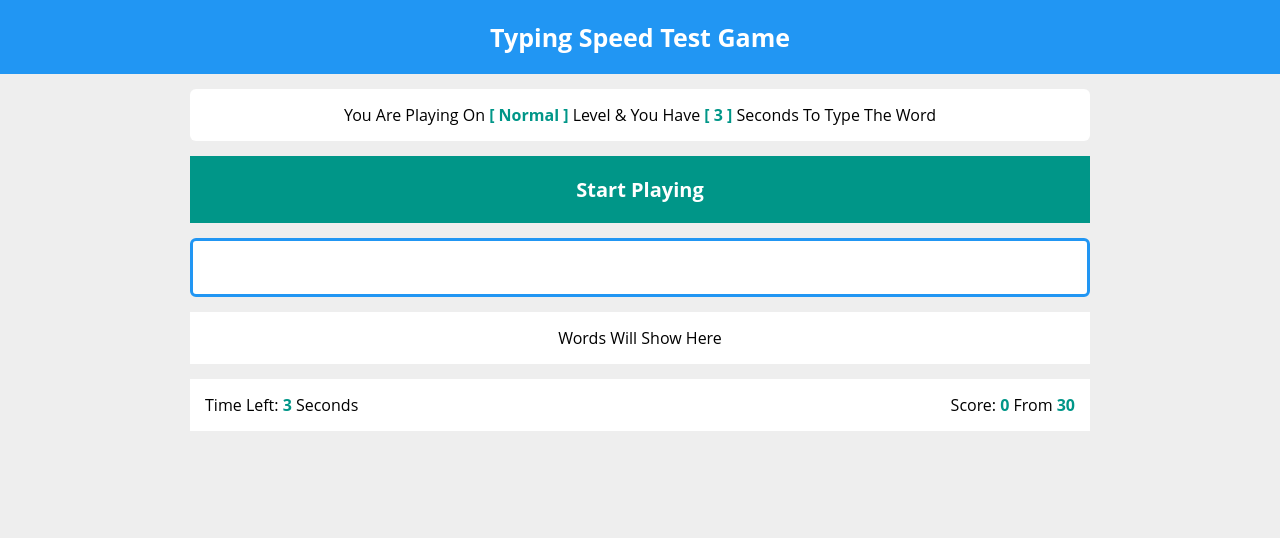
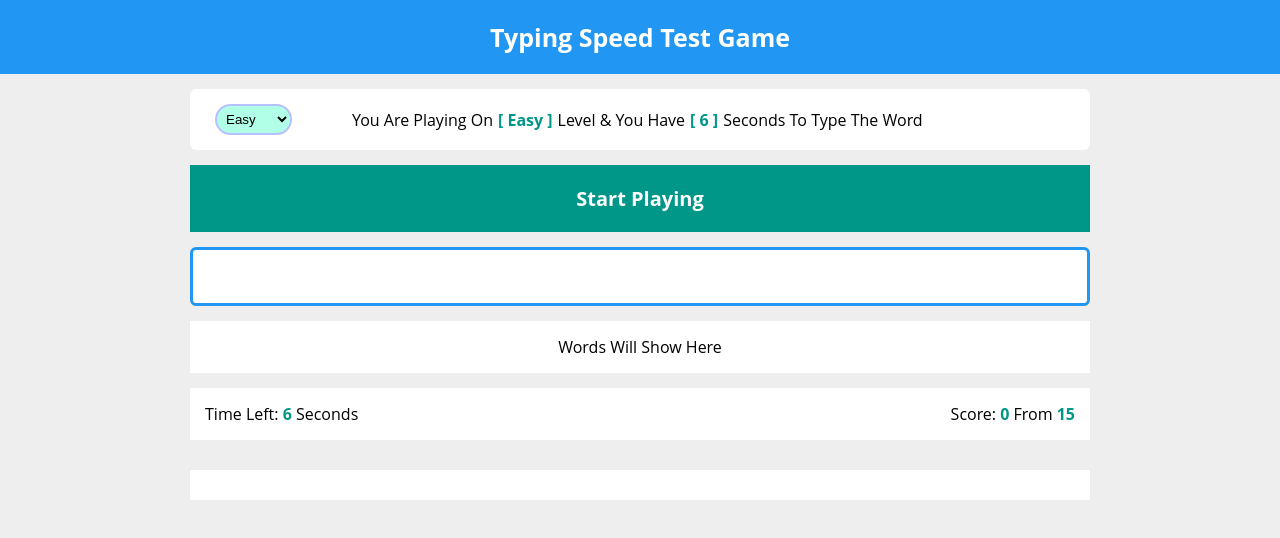
Before and after one commit to Gerges-Creative/Typing-Speed-Test_Portfolio_Project, a plain HTML site: page typing_speed_test.html in a window 1280 px wide. Drawn offline with Linux system fonts and the light colour scheme.

Commit message:
Advanced Features

```diff
--- a/app.js
+++ b/app.js
@@ -18,21 +18,35 @@
   ---- [08] Start The Time And Count Score
   ---- [09] Add The Error And Success Messages
   [04] Your Trainings To Add Features
-  ---- [01] Save Score To Local Storage With Date
-  ---- [02] Choose Levels From Select Box
-  ---- [03] Break The Logic To More Functions
-  ---- [04] Choose Array Of Words For Every Level
-  ---- [05] Write Game Instruction With Dynamic Values
-  ---- [06] Add 3 Seconds For The First Word
+  ---- [01] Save Score To Local Storage With Date => DONE
+  ---- [02] Choose Levels From Select Box => DONE
+  ---- [03] Break The Logic To More Functions => Don't know how yet.
+  ---- [04] Choose Array Of Words For Every Level => DONE
+  ---- [05] Write Game Instruction With Dynamic Values => Will do it later.
+  ---- [06] Add 3 Seconds For The First Word => Don't know how yet.
+  ---- [07] Pressing Enter Checks The Word Immediatly.
 */
 
-// Array Of Words
-const words = [
-    "Hello",
-    "Programming",
-    "Code",
-    "Javascript",
-    "Town",
+// Array Of Words For Each Level Easy, Normal, And Hard
+const easyWords = [
+  "Hello",
+  "Coding",
+  "Code",
+  "Town",
+  "Task",
+  "Runner",
+  "Roles",
+  "Test",
+  "Funny",
+  "Rust",
+  "world",
+  "Cat",
+  "Dog",
+  "Bird",
+  "Apple"
+  ];
+
+  const normalWords = [
     "Country",
     "Testing",
     "Youtube",
@@ -43,33 +57,40 @@ const words = [
     "Internet",
     "Python",
     "Scala",
-    "Destructuring",
-    "Paradigm",
     "Styling",
     "Cascade",
-    "Documentation",
-    "Coding",
-    "Funny",
     "Working",
-    "Dependencies",
-    "Task",
-    "Runner",
-    "Roles",
-    "Test",
-    "Rust",
+    "Keyboard",
     "Playing"
   ];
 
+const hardWords = [
+    "Programming",
+    "Javascript",
+    "Destructuring",
+    "Paradigm",
+    "Documentation",
+    "Dependencies",
+    "Pneumonia",
+    "Xylophone",
+    "University",
+    "Encyclopedia",
+    "Hypothetical"
+  ];
+
+  // This Will Contain The Words Of The Chosen Level
+  let currentWords = [];
+
   // Setting Levels
   const lvls = {
-    "Easy": 5,
-    "Normal": 3,
-    "Hard": 2
+    "Easy": 6,
+    "Normal": 4,
+    "Hard": 3
   };
 
   // Default Level
-  let defaultLevelName = "Normal"; // Change Level From Here
-  let defaultLevelSeconds = lvls[defaultLevelName];
+  let currentLevel;
+  let currentLevelSeconds;
 
   // Catch Selectors
   let startButton = document.querySelector(".start");
@@ -82,12 +103,46 @@ const words = [
   let scoreGot = document.querySelector(".score .got");
   let scoreTotal = document.querySelector(".score .total");
   let finishMessage = document.querySelector(".finish");
+  let container = document.querySelector(".container");
 
+  // Detect Chosen Level
+  document.addEventListener('DOMContentLoaded', function () {
+    const selectBox = document.getElementById('levelSelect');
+
+    // Check and handle the initial value on page load
+    const initialSelectedValue = selectBox.value;
+    handleLevelChange(initialSelectedValue);
+
+    selectBox.addEventListener('change', function () {
+        const selectedValue = selectBox.value;
+        handleLevelChange(selectedValue);
+    });
+  });
+
+  // Change The Difficulty Level
   // Setting Level Name + Seconds + Score
-  lvlNameSpan.innerHTML = defaultLevelName;
-  secondsSpan.innerHTML = defaultLevelSeconds;
-  timeLeftSpan.innerHTML = defaultLevelSeconds;
-  scoreTotal.innerHTML = words.length;
+  function handleLevelChange(level) {
+    currentLevel = level;
+    currentLevelSeconds = lvls[level]
+
+    lvlNameSpan.innerHTML = level;
+    secondsSpan.innerHTML = currentLevelSeconds;
+    timeLeftSpan.innerHTML = currentLevelSeconds;
+
+    if (level === 'Easy') {
+        console.log('Level Easy Selected');
+        scoreTotal.innerHTML = easyWords.length;
+        currentWords = easyWords.slice();
+    } else if (level === 'Normal') {
+        console.log('Level Normal Selected');
+        scoreTotal.innerHTML = normalWords.length;
+        currentWords = normalWords.slice();
+    } else if (level === 'Hard') {
+      console.log('Level Hard Selected');
+      scoreTotal.innerHTML = hardWords.length;
+      currentWords = hardWords.slice();
+    }
+  }
 
   // Disable Paste Event
   input.onpaste = function () {
@@ -104,20 +159,20 @@ const words = [
 
   function genWords() {
     // Get Random Word From Array
-    let randomWord = words[Math.floor(Math.random() * words.length)];
+    let randomWord = currentWords[Math.floor(Math.random() * currentWords.length)];
     // Get Word Index
-    let wordIndex = words.indexOf(randomWord);
+    let wordIndex = currentWords.indexOf(randomWord);
     // Remove WordFrom Array
-    words.splice(wordIndex, 1);
+    currentWords.splice(wordIndex, 1);
     // Show The Random Word
     theWord.innerHTML = randomWord;
     // Empty Upcoming Words
     upcomingWords.innerHTML = '';
-    // Generate Words
-    for (let i = 0; i < words.length; i++) {
+    // Generate Upcoming Words
+    for (let i = 0; i < currentWords.length; i++) {
       // Create Div Element
       let div = document.createElement("div");
-      let txt = document.createTextNode(words[i]);
+      let txt = document.createTextNode(currentWords[i]);
       div.appendChild(txt);
       upcomingWords.appendChild(div);
     }
@@ -126,7 +181,7 @@ const words = [
   }
 
   function startPlay() {
-    timeLeftSpan.innerHTML = defaultLevelSeconds;
+    timeLeftSpan.innerHTML = currentLevelSeconds;
     let start = setInterval(() => {
       timeLeftSpan.innerHTML--;
       if (timeLeftSpan.innerHTML === "0") {
@@ -138,7 +193,7 @@ const words = [
           input.value = '';
           // Increase Score
           scoreGot.innerHTML++;
-          if (words.length > 0) {
+          if (currentWords.length > 0) {
             // Call Generate Word Function
             genWords();
           } else {
@@ -149,6 +204,9 @@ const words = [
             finishMessage.appendChild(span);
             // Remove Upcoming Words Box
             upcomingWords.remove();
+            // Save Score To Local Storage
+            saveScore(scoreGot.innerHTML, currentLevel);
+
           }
         } else {
           let span = document.createElement("span");
@@ -156,7 +214,41 @@ const words = [
           let spanText = document.createTextNode("Game Over");
           span.appendChild(spanText);
           finishMessage.appendChild(span);
+          // Save Score To Local Storage
+          saveScore(scoreGot.innerHTML, currentLevel);
         }
       }
     }, 1000);
   }
+
+  function saveScore(score, level) {
+    const today = new Date();
+    const date = today.toLocaleDateString(); // Format: MM/DD/YYYY
+    const scoreEntry = {
+      date: date,
+      level: level,
+      score: score
+    };
+
+    let scores = JSON.parse(localStorage.getItem('typingGamesScores')) || [];
+    scores.push(scoreEntry);
+    localStorage.setItem('typingGameScores', JSON.stringify(scores));
+  }
+
+  function displayScores() {
+    let scores = JSON.parse(localStorage.getItem('typingGameScores')) || [];
+
+    let scoresContainer = document.createElement('div');
+    scoresContainer.className = 'scores-container';
+
+    scores.forEach(entry => {
+      let scoreEntry = document.createElement('div');
+     scoreEntry.className = 'score-entry';
+      scoreEntry.textContent = `Level: ${entry.level}, Score: ${entry.score}, Date: ${entry.date}`;
+      scoresContainer.appendChild(scoreEntry);
+    });
+
+    container.appendChild(scoresContainer);
+  }
+
+  document.addEventListener('DOMContentLoaded', displayScores);
--- a/styles.css
+++ b/styles.css
@@ -26,15 +26,27 @@
   font-weight: bold;
 }
 .message {
+  align-items: center;
   background-color: white;
   padding: 15px;
   margin: 15px 0;
   border-radius: 6px;
   text-align: center;
+  display: flex;
+}
+#levelSelect {
+  margin-right: 60px;
+  margin-left: 10px;
+  padding: 5px 5px;
+  border-radius: 50px;
+  background-color: #b2ffe8;
+  border: #b7c1ff 2px solid;
 }
 .message span {
   font-weight: bold;
   color: #009688;
+  margin-right: 5px;
+  margin-left: 5px;
 }
 .message span::before {
   content: "[ ";
@@ -111,3 +123,11 @@
 .finish .bad {
   color: red;
 }
+
+.scores-container {
+  background-color: white;
+  display: flex;
+  padding: 15px;
+  justify-content: space-around;
+  font-weight: bold;
+}
--- a/typing_speed_test.html
+++ b/typing_speed_test.html
@@ -10,6 +10,11 @@
             <div class="name">Typing Speed Test Game</div>
             <div class="container">
               <div class="message">
+                  <select id="levelSelect">
+                    <option value="Easy">Easy</option>
+                    <option value="Normal">Normal</option>
+                    <option value="Hard">Hard</option>
+                  </select>
                 You Are Playing On
                 <span class="lvl"></span> Level
                 & You Have <span class="seconds"></span> Seconds To Type The Word
```
Lines whose indentation alone changed are shown as unchanged.
